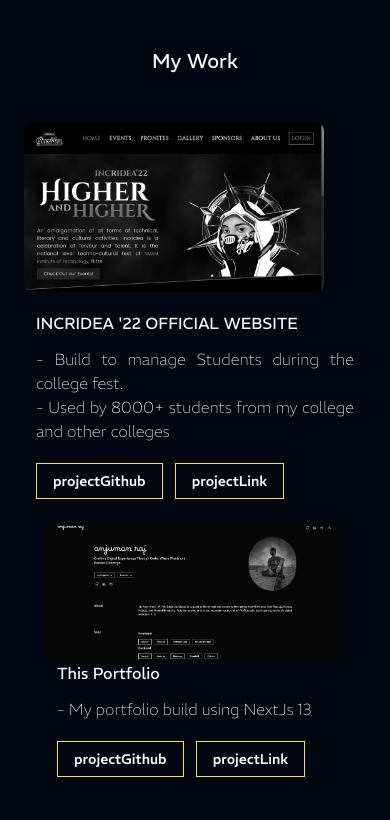
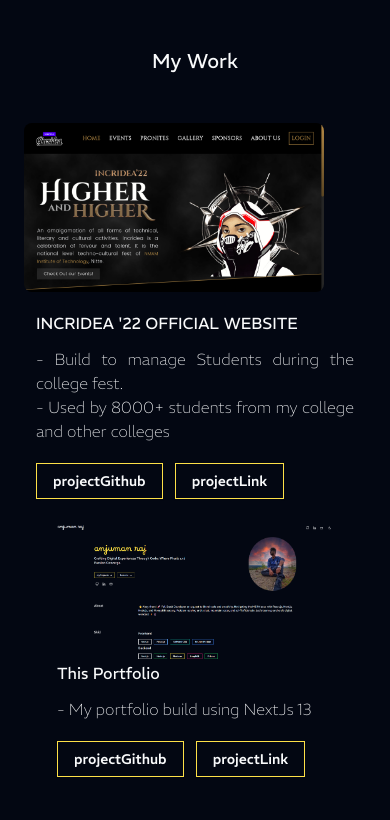
Before and after one commit to anjumann/dev-Portfolio, a Next.js app: page / in a window 390 px wide. Shown: the part 2040-2860 px from the top of the page. Built offline with nearby package versions, Linux system fonts and the light colour scheme.

Commit message:
🔧 chore(package.json): add sharp package as a dependency 🐛 fix(Projects.tsx): add md prefix to grayscale class for Image component

```diff
--- a/package.json
+++ b/package.json
@@ -31,6 +31,7 @@
     "react-dom": "18.2.0",
     "react-hook-form": "^7.45.4",
     "react-icons": "^4.10.1",
+    "sharp": "^0.32.5",
     "tailwind-merge": "^1.14.0",
     "tailwindcss": "3.3.3",
     "tailwindcss-animate": "^1.0.6",
--- a/src/components/home/Projects.tsx
+++ b/src/components/home/Projects.tsx
@@ -91,7 +91,7 @@ const Projects = () => {
                         return (
                             <div className="grid grid-rows-2 md:grid-cols-4 gap-x-3 place-content-center md:place-content-start h-fit group " key={index}>
                                 <div className="text-xl font-rem flexStart">
-                                    <Image src={`/projects/${project.image}`} alt="nextjs" width={300} height={300} className='rounded-lg grayscale group-hover:filter-none group-hover:scale-110 transition-all duration-200 ease-in-out ' />
+                                    <Image src={`/projects/${project.image}`} alt="nextjs" width={300} height={300} className='rounded-lg md:grayscale group-hover:filter-none group-hover:scale-110 transition-all duration-200 ease-in-out ' />
                                 </div>
                                 <div className='px-3 md:col-span-3'>
                                     <h3>
```
Also changed, not shown: 1 other file (tests, documents, lock files or other folders).
